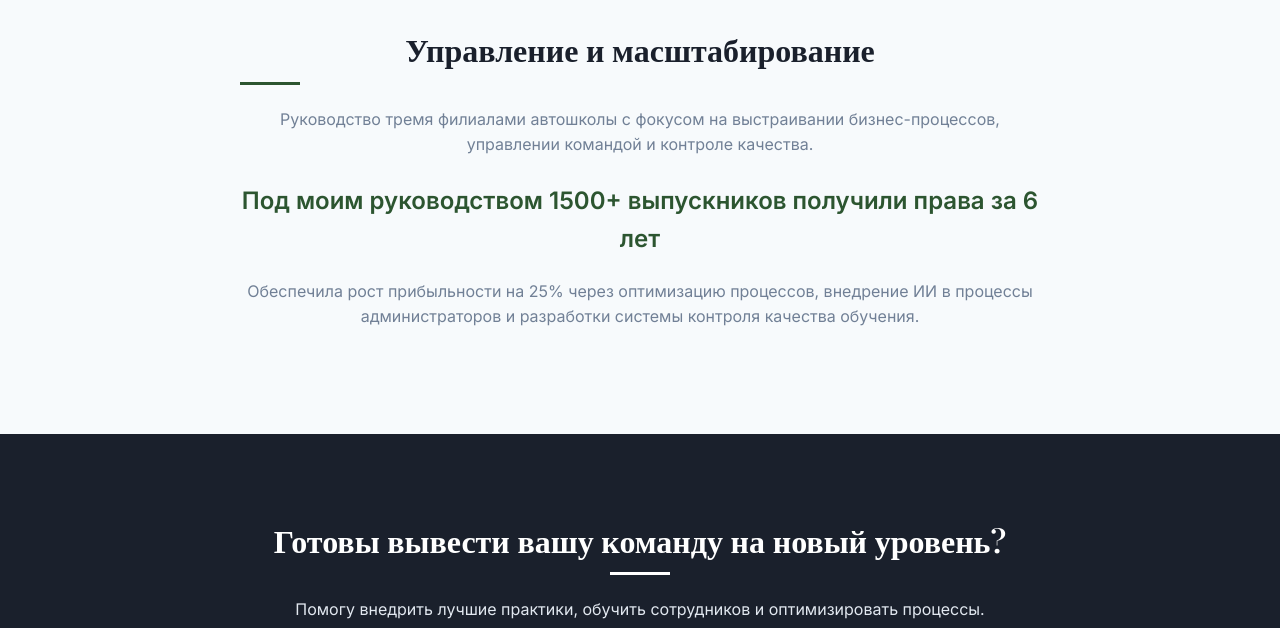
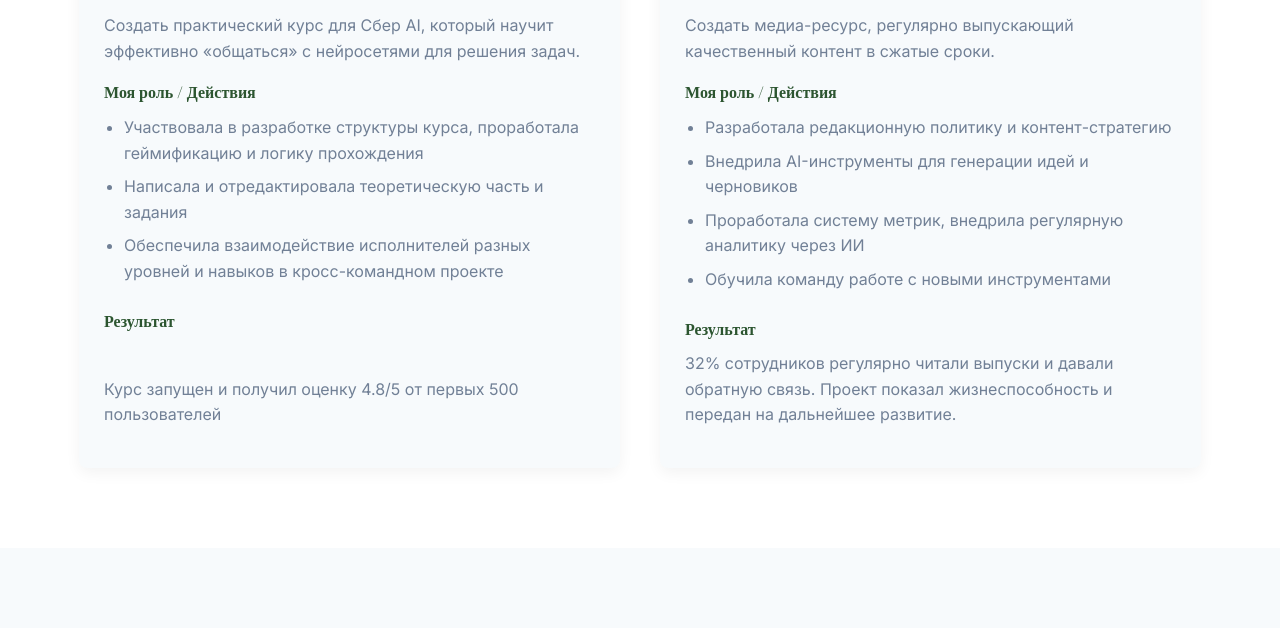
Before and after one commit to 89856254418p-star/Teliia-Polina_Expertise, a plain HTML site: page index.html in a window 1280 px wide. Shown: the part 3283-3911 px from the top of the page. Drawn offline with nearby package versions, Linux system fonts and the light colour scheme.

Commit message:
Update index.html

```diff
--- a/index.html
+++ b/index.html
@@ -308,7 +308,7 @@
     transition: transform 0.3s ease;
     display: flex;
     flex-direction: column;
-    height: 650px;
+    /* height: 650px; УДАЛИТЕ ЭТУ СТРОКУ */
 }
 
 .case-card:hover {
@@ -334,12 +334,14 @@
     flex-grow: 1;
     display: flex;
     flex-direction: column;
+    /* Добавьте чтобы контент не обрезался */
+    overflow: visible;
 }
 
 /* Заголовки кейсов - оставляем Playfair Display */
 .case-content h3 {
     margin-bottom: 15px;
-    font-family: 'Playfair Display', serif; /* Как все заголовки */
+    font-family: 'Playfair Display', serif;
     font-weight: 600;
     color: var(--primary-dark);
 }
@@ -348,13 +350,13 @@
     font-size: 1rem;
     margin-bottom: 10px;
     color: var(--accent-color);
-    font-family: 'Playfair Display', serif; /* Как все заголовки */
+    font-family: 'Playfair Display', serif;
     font-weight: 600;
 }
 
 /* Основной текст кейсов - делаем Inter как в описании задачи */
 .case-content p {
-    font-family: 'Inter', sans-serif; /* Один шрифт с описанием задачи */
+    font-family: 'Inter', sans-serif;
     font-weight: 400;
     line-height: 1.6;
     color: var(--text-light);
@@ -367,8 +369,8 @@
 }
 
 .case-content li {
-    margin-bottom: 5px;
-    font-family: 'Inter', sans-serif; /* Один шрифт с описанием задачи */
+    margin-bottom: 8px; /* Увеличим отступ между пунктами */
+    font-family: 'Inter', sans-serif;
     font-weight: 400;
     line-height: 1.6;
     color: var(--text-light);
@@ -378,8 +380,9 @@
 .result {
     font-weight: 600;
     color: var(--accent-color);
-    font-family: 'Inter', sans-serif; /* Один шрифт с описанием задачи */
+    font-family: 'Inter', sans-serif;
     line-height: 1.6;
+    margin-top: auto; /* Чтобы результат был внизу */
 }
         /* Experience Section */
         .experience {
```
